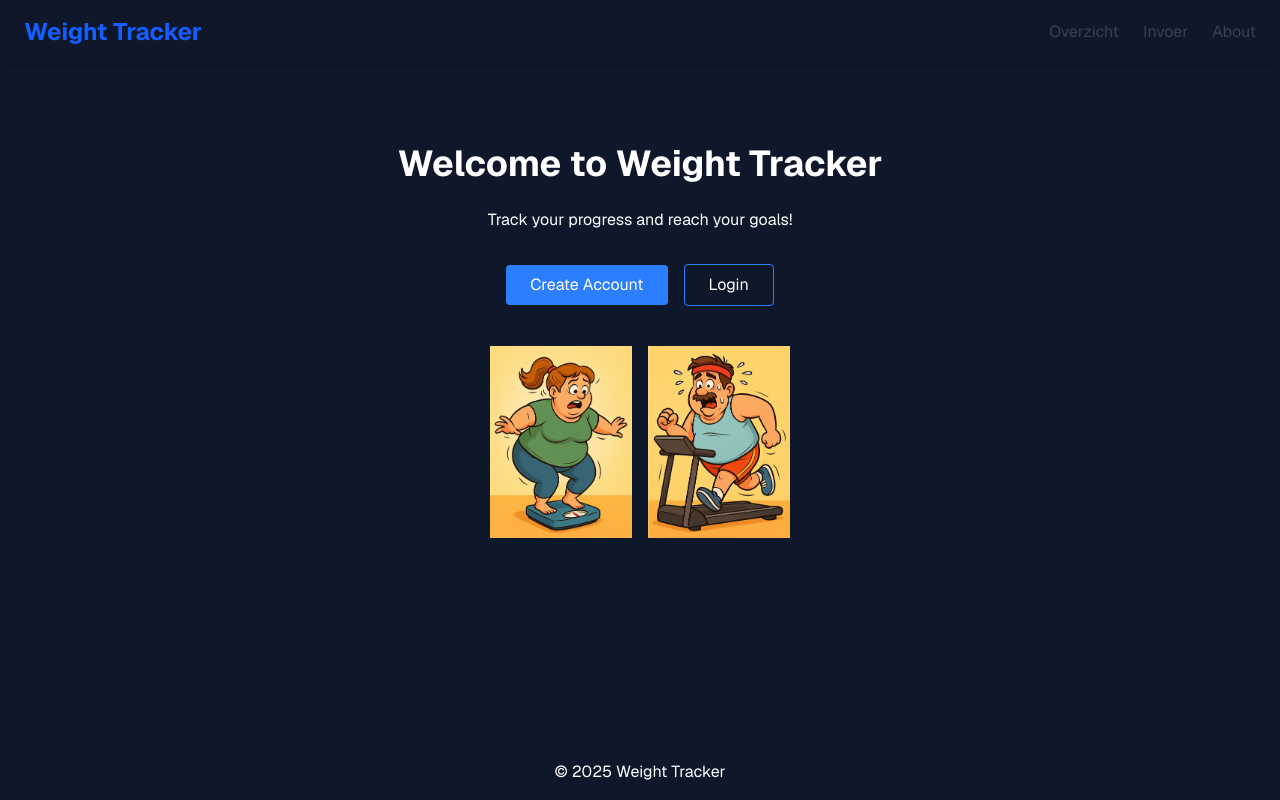
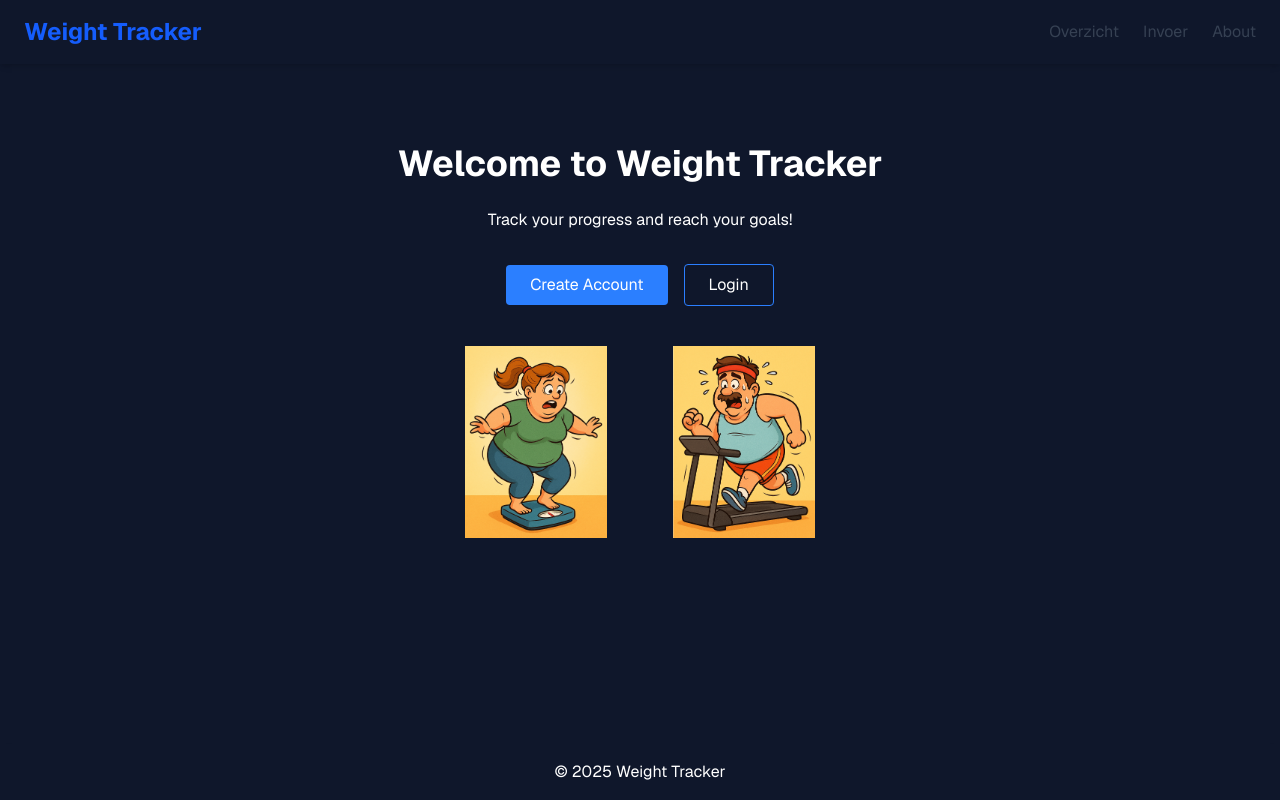
Before and after one commit to webdesignborgman/weight-tracker, a Next.js app: page / in a window 1280 px wide. Built offline with nearby package versions, Linux system fonts and the light colour scheme; no server answers.

Commit message:
Fixed image loading next/image

```diff
--- a/app/page.tsx
+++ b/app/page.tsx
@@ -1,22 +1,22 @@
 'use client';
+
 import Link from 'next/link';
 import { useAuthState } from 'react-firebase-hooks/auth';
 import { auth } from '../lib/firebase';
 import { useRouter } from 'next/navigation';
 import { useEffect } from 'react';
+import Image from 'next/image';
 
 export default function Home() {
   const [user, loading] = useAuthState(auth);
   const router = useRouter();
 
-  // Redirect authenticated users after initial load
   useEffect(() => {
     if (!loading && user) {
       router.push('/overzicht');
     }
   }, [user, loading, router]);
 
-  // Hide homepage while loading or if authenticated
   if (loading || user) {
     return null;
   }
@@ -38,10 +38,25 @@ export default function Home() {
         </Link>
       </div>
       <div className="mt-10 flex space-x-4">
-        {/* Replace with humorous images */}
-        <img src="/female.png" alt="Humorous female" className="h-48" />
-        <img src="/male.png" alt="Humorous male" className="h-48" />
+        <div className="relative h-48 w-48">
+          <Image
+            src="/female.png"
+            alt="Humorous female"
+            layout="fill"
+            objectFit="contain"
+            priority
+          />
+        </div>
+        <div className="relative h-48 w-48">
+          <Image
+            src="/male.png"
+            alt="Humorous male"
+            layout="fill"
+            objectFit="contain"
+            priority
+          />
+        </div>
       </div>
     </section>
-      );
-    }
+  );
+}
```
